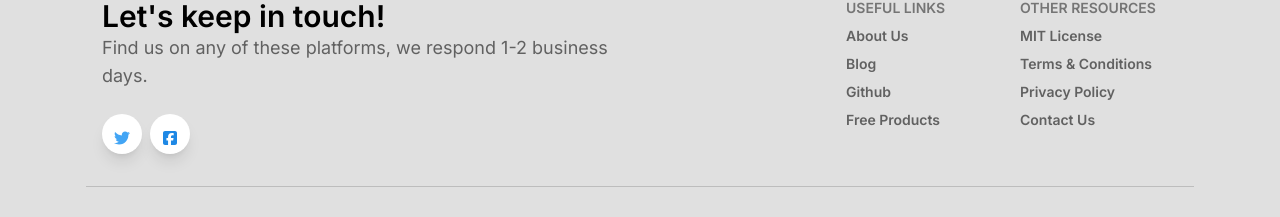
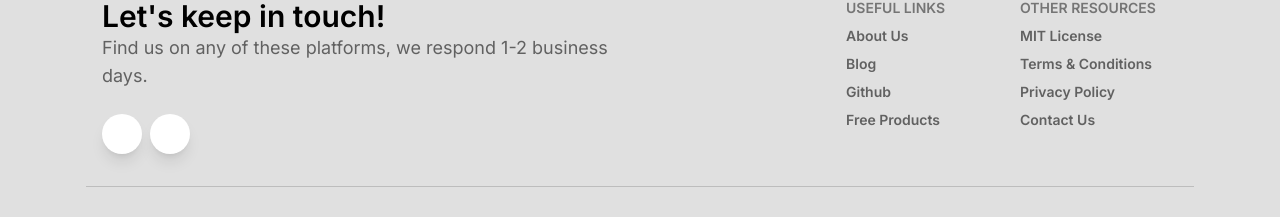
Before and after one commit to fariarahman15/DocuReel-Web, a Next.js app: page / in a window 1280 px wide. Shown: the part 4193-4410 px from the top of the page. Built offline with nearby package versions, Linux system fonts and the light colour scheme.

Commit message:
icon commented

```diff
--- a/app/components/Footer.jsx
+++ b/app/components/Footer.jsx
@@ -1,5 +1,5 @@
-import { FontAwesomeIcon } from "@fortawesome/react-fontawesome"
-import { faFacebookSquare, faTwitter } from "@fortawesome/free-brands-svg-icons"
+// import { FontAwesomeIcon } from "@fortawesome/react-fontawesome"
+// import { faFacebookSquare, faTwitter } from "@fortawesome/free-brands-svg-icons"
 export function Footer() {
   return (
     <footer className="relative bg-gray-300 pt-8 pb-6">
@@ -31,16 +31,16 @@ export function Footer() {
                 className="bg-white text-blue-400 shadow-lg font-normal h-10 w-10 items-center justify-center align-center rounded-full outline-none focus:outline-none mr-2 p-3"
                 type="button"
               >
-                <FontAwesomeIcon icon={faTwitter} className="text-blue-400" />
+                {/* <FontAwesomeIcon icon={faTwitter} className="text-blue-400" /> */}
               </button>
               <button
                 className="bg-white text-blue-600 shadow-lg font-normal h-10 w-10 items-center justify-center align-center rounded-full outline-none focus:outline-none mr-2 p-3"
                 type="button"
               >
-                <FontAwesomeIcon
+                {/* <FontAwesomeIcon
                   icon={faFacebookSquare}
                   className="text-blue-600"
-                />
+                /> */}
               </button>
               {/* <button
                 className="bg-white text-pink-400 shadow-lg font-normal h-10 w-10 items-center justify-center align-center rounded-full outline-none focus:outline-none mr-2 p-3"
@@ -156,5 +156,5 @@ export function Footer() {
         </div>
       </div>
     </footer>
-  )
+  );
 }
```
